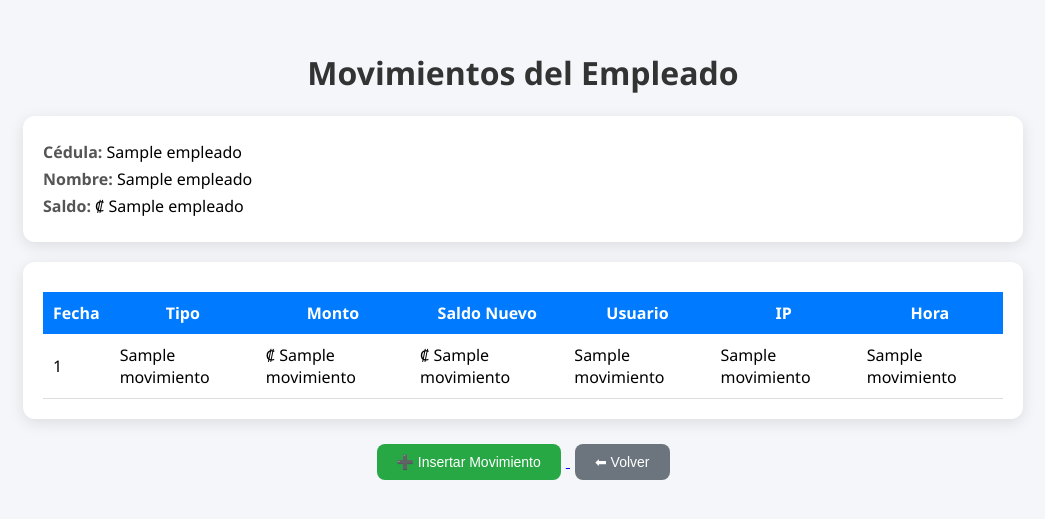
After one commit to Jonathan-Mora-z/TProgramada2BDI, a Flask app: template TProgramada1BDI/tareaprogramadaBD/templates/movimientos.html in a window 1280 px wide. The commit adds this page. Shown: the top 519 px of the page, without its empty margins (117-1162 px from the left). Run offline with Flask 3, Linux system fonts and the light colour scheme; the template is opened without the code that fills it: most values are stand-ins (such as "Sample title", 1, 10 or a date in 2020).

Commit message:
Actualizaciones
Archivos actualizados estéticamente y funcionales

```diff
--- a/TProgramada1BDI/tareaprogramadaBD/templates/loginTarea.html
+++ b/TProgramada1BDI/tareaprogramadaBD/templates/loginTarea.html
@@ -72,7 +72,7 @@
 <div class="background-box">
     <div class="login-container">
         <h2>Login</h2>
-        <form action="login" method="POST">
+        <form action="/login" method="POST">
             <input type="text" name="Username" placeholder="Username" required>
             <input type="password" name="Password" placeholder="Password" required>
             <button type="submit">Entrar</button>
--- /dev/null
+++ b/TProgramada1BDI/tareaprogramadaBD/templates/movimientos.html
@@ -0,0 +1,150 @@
+<!DOCTYPE html>
+<html>
+<head>
+    <title>Movimientos</title>
+    <style>
+        body {
+            font-family: 'Segoe UI', Arial;
+            background-color: #f4f6f9;
+            margin: 0;
+            padding: 30px;
+        }
+
+        h1 {
+            text-align: center;
+            color: #333;
+        }
+
+        .container {
+            max-width: 1000px;
+            margin: auto;
+        }
+
+        .card {
+            background: white;
+            border-radius: 12px;
+            padding: 20px;
+            box-shadow: 0px 4px 15px rgba(0,0,0,0.1);
+            margin-bottom: 20px;
+        }
+
+        .info p {
+            margin: 5px 0;
+            font-size: 16px;
+        }
+
+        .info strong {
+            color: #555;
+        }
+
+        table {
+            border-collapse: collapse;
+            width: 100%;
+            margin-top: 10px;
+        }
+
+        th {
+            background-color: #007bff;
+            color: white;
+            padding: 10px;
+        }
+
+        td {
+            padding: 10px;
+            border-bottom: 1px solid #ddd;
+        }
+
+        tr:hover {
+            background-color: #f1f1f1;
+        }
+
+        .buttons {
+            text-align: center;
+            margin-top: 20px;
+        }
+
+        .btn {
+            padding: 10px 20px;
+            border: none;
+            border-radius: 8px;
+            cursor: pointer;
+            margin: 5px;
+            font-size: 14px;
+            transition: 0.2s;
+        }
+
+        .btn-primary {
+            background-color: #28a745;
+            color: white;
+        }
+
+        .btn-primary:hover {
+            background-color: #218838;
+        }
+
+        .btn-secondary {
+            background-color: #6c757d;
+            color: white;
+        }
+
+        .btn-secondary:hover {
+            background-color: #5a6268;
+        }
+    </style>
+</head>
+
+<body>
+
+<div class="container">
+
+    <h1>Movimientos del Empleado</h1>
+
+    <!-- 🔹 Info del empleado -->
+    <div class="card info">
+        <p><strong>Cédula:</strong> {{ empleado[0] }}</p>
+        <p><strong>Nombre:</strong> {{ empleado[1] }}</p>
+        <p><strong>Saldo:</strong> ₡ {{ empleado[2] }}</p>
+    </div>
+
+    <!-- 🔹 Tabla -->
+    <div class="card">
+        <table>
+            <tr>
+                <th>Fecha</th>
+                <th>Tipo</th>
+                <th>Monto</th>
+                <th>Saldo Nuevo</th>
+                <th>Usuario</th>
+                <th>IP</th>
+                <th>Hora</th>
+            </tr>
+
+            {% for m in movimientos %}
+            <tr>
+                <td>{{ m[0] }}</td>
+                <td>{{ m[1] }}</td>
+                <td>₡ {{ m[2] }}</td>
+                <td>₡ {{ m[3] }}</td>
+                <td>{{ m[4] }}</td>
+                <td>{{ m[5] }}</td>
+                <td>{{ m[6] }}</td>
+            </tr>
+            {% endfor %}
+        </table>
+    </div>
+
+    <!-- 🔹 Botones -->
+    <div class="buttons">
+        <a href="/insertarMovimiento/{{ idEmpleado }}">
+            <button class="btn btn-primary">➕ Insertar Movimiento</button>
+        </a>
+
+        <a href="/principal">
+            <button class="btn btn-secondary">⬅ Volver</button>
+        </a>
+    </div>
+
+</div>
+
+</body>
+</html>
```
Also changed, not shown: TProgramada1BDI/tareaprogramadaBD/app.py (+63 -0 lines), TProgramada1BDI/tareaprogramadaBD/templates/browserTareaBD.html (+104 -23 lines), TProgramada1BDI/tareaprogramadaBD/templates/formulario.html (+97 -9 lines), TProgramada1BDI/tareaprogramadaBD/templates/insertarMovimiento.html (added, +110 -0 lines), TProgramada1BDI/tareaprogramadaBD/static/img/TEC-Cartago.jpg (added).
